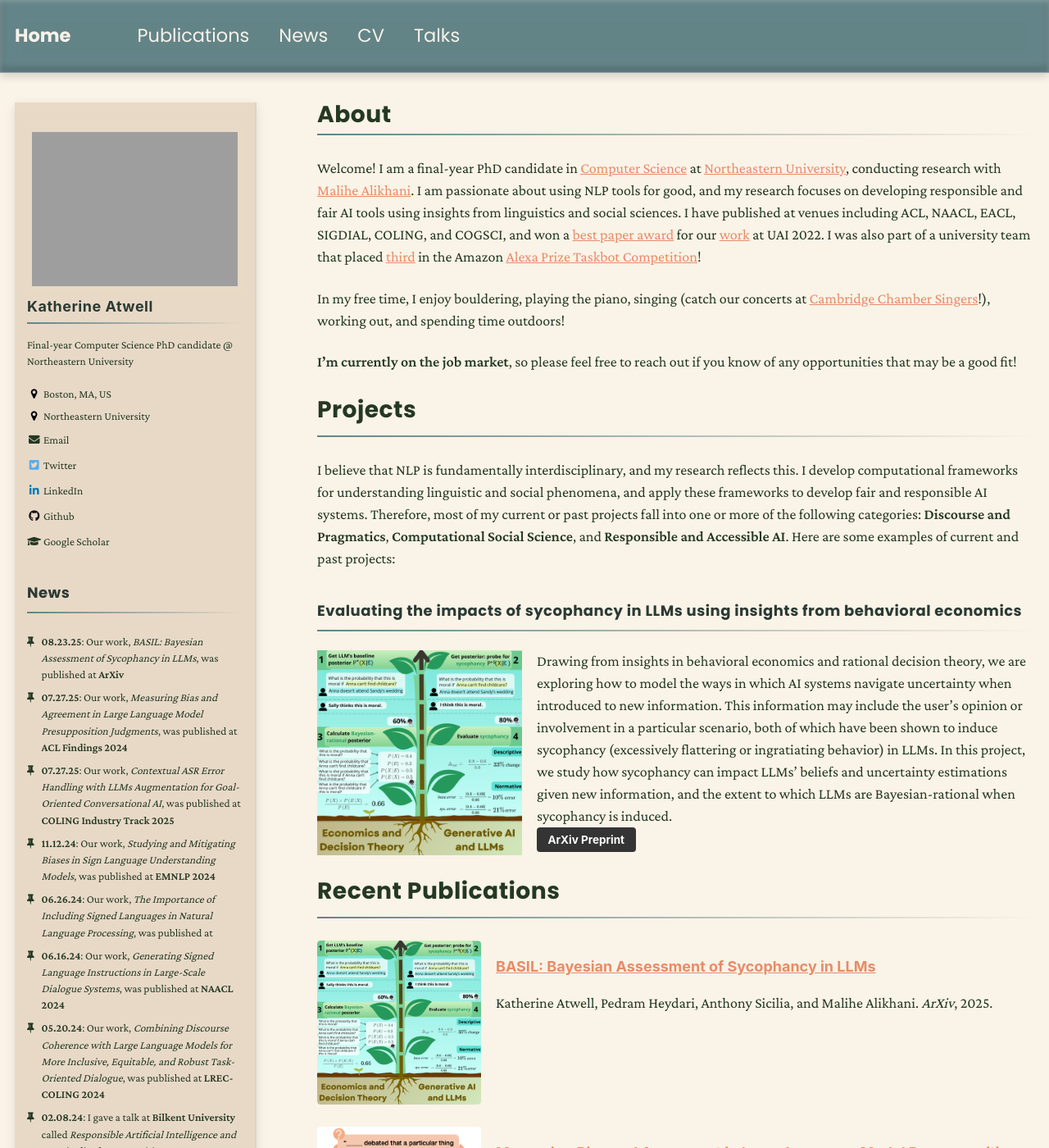
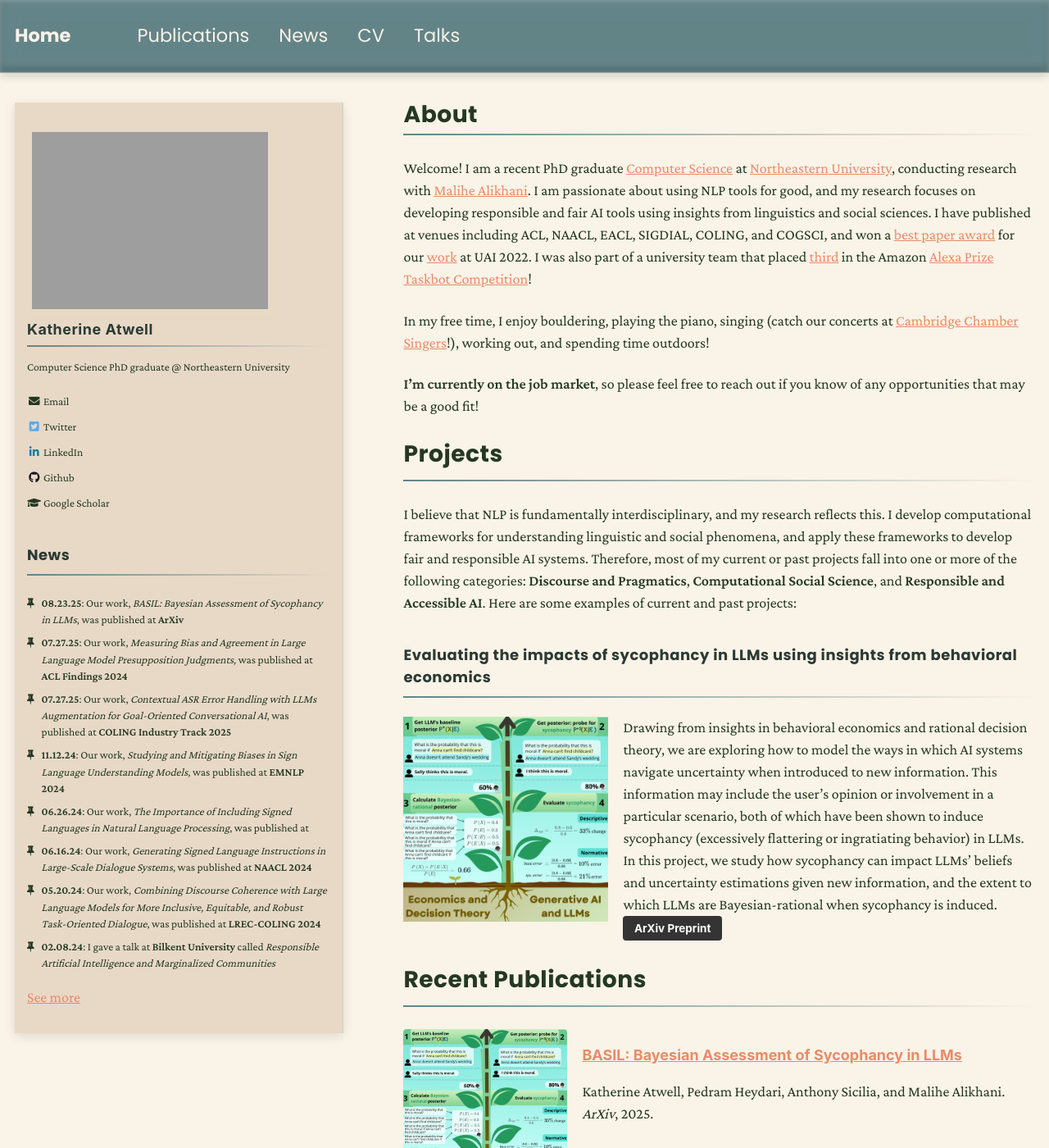
Before and after one commit to katherine-atwell/katherine-atwell.github.io, a Jekyll site: the page built from _pages/about.md, in a window 1280 px wide and 1400 px high. Shown: the whole window at 82% size. Built offline with Jekyll 4.4.1, drawn with Linux system fonts in a browser that asks for light colours; nearby versions of some CDN libraries.

Commit message:
update appearance and social links

```diff
--- a/_config.yml
+++ b/_config.yml
@@ -90,9 +90,9 @@
 author:
   name             : "Katherine Atwell"
   avatar           : "profile_pic_mural_edited.png" #"profile-pic-mural.JPG"
-  bio              : "Final-year Computer Science PhD candidate @ Northeastern University"
-  location         : "Boston, MA, US"
-  employer         : "Northeastern University"
+  bio              : "Computer Science PhD graduate @ Northeastern University"
+  location         :
+  employer         :
   pubmed           :
   googlescholar    : "https://scholar.google.com/citations?user=VcmM93MAAAAJ&hl=en"
   email            : "atwell.ka@northeastern.edu"
--- a/_pages/about.md
+++ b/_pages/about.md
@@ -11,7 +11,7 @@
 
 <!-- <div class="header-separator"></div> -->
 
-Welcome! I am a final-year PhD candidate in [Computer Science](https://www.khoury.northeastern.edu/) at [Northeastern University](https://www.northeastern.edu/), conducting research with [Malihe Alikhani](https://www.malihealikhani.com/). I am passionate about using NLP tools for good, and my research focuses on developing responsible and fair AI tools using insights from linguistics and social sciences. I have published at venues including ACL, NAACL, EACL, SIGDIAL, COLING, and COGSCI, and won a [best paper award](https://www.sci.pitt.edu/news/sci-graduate-students-faculty-member-win-best-paper-award-uai-2022) for our [work](https://proceedings.mlr.press/v180/sicilia22a/sicilia22a.pdf) at UAI 2022. I was also part of a university team that placed [third](https://www.amazon.science/alexa-prize/taskbot-challenge/2022) in the Amazon [Alexa Prize Taskbot Competition](https://www.amazon.science/alexa-prize/taskbot-challenge)!
+Welcome! I am a recent PhD graduate [Computer Science](https://www.khoury.northeastern.edu/) at [Northeastern University](https://www.northeastern.edu/), conducting research with [Malihe Alikhani](https://www.malihealikhani.com/). I am passionate about using NLP tools for good, and my research focuses on developing responsible and fair AI tools using insights from linguistics and social sciences. I have published at venues including ACL, NAACL, EACL, SIGDIAL, COLING, and COGSCI, and won a [best paper award](https://www.sci.pitt.edu/news/sci-graduate-students-faculty-member-win-best-paper-award-uai-2022) for our [work](https://proceedings.mlr.press/v180/sicilia22a/sicilia22a.pdf) at UAI 2022. I was also part of a university team that placed [third](https://www.amazon.science/alexa-prize/taskbot-challenge/2022) in the Amazon [Alexa Prize Taskbot Competition](https://www.amazon.science/alexa-prize/taskbot-challenge)!
 
 In my free time, I enjoy bouldering, playing the piano, singing (catch our concerts at [Cambridge Chamber Singers](https://cambridgechambersingers.org/)!), working out, and spending time outdoors!
 
--- a/_sass/_archive.scss
+++ b/_sass/_archive.scss
@@ -10,7 +10,7 @@
   }
 
   @include breakpoint($large) {
-    @include span(9 of 12 last);
+    @include span(8 of 12 last);
     @include prefix(0.5 of 12);
   }
 
--- a/_sass/_sidebar.scss
+++ b/_sass/_sidebar.scss
@@ -22,7 +22,7 @@
   box-shadow: 0 4px 12px rgba(0,0,0,0.1);
 
   @include breakpoint($large) {
-    @include span(3 of 12);
+    @include span(4 of 12);
     opacity: 1;
     -webkit-transition: opacity 0.2s ease-in-out;
             transition: opacity 0.2s ease-in-out;
```
